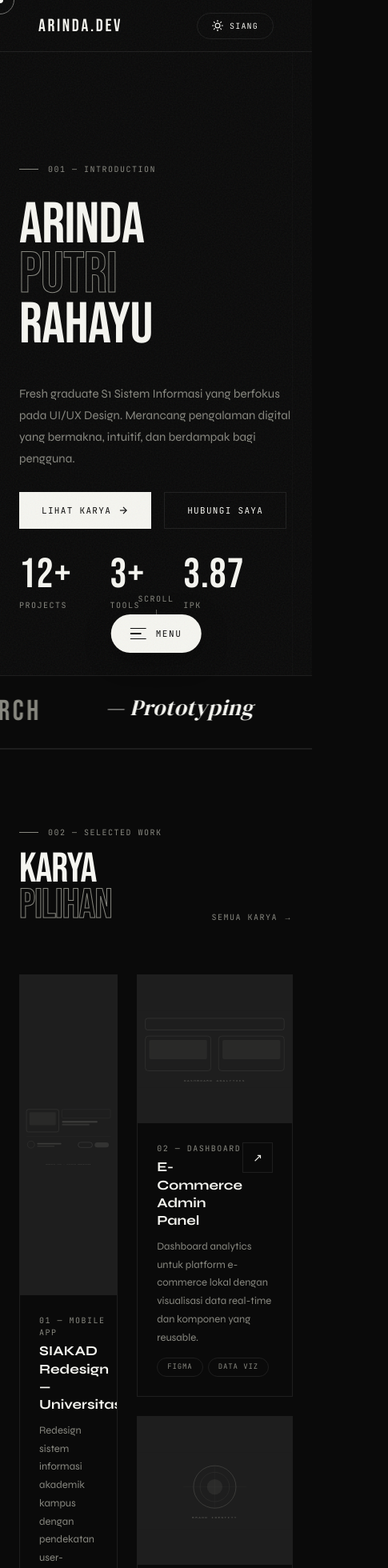
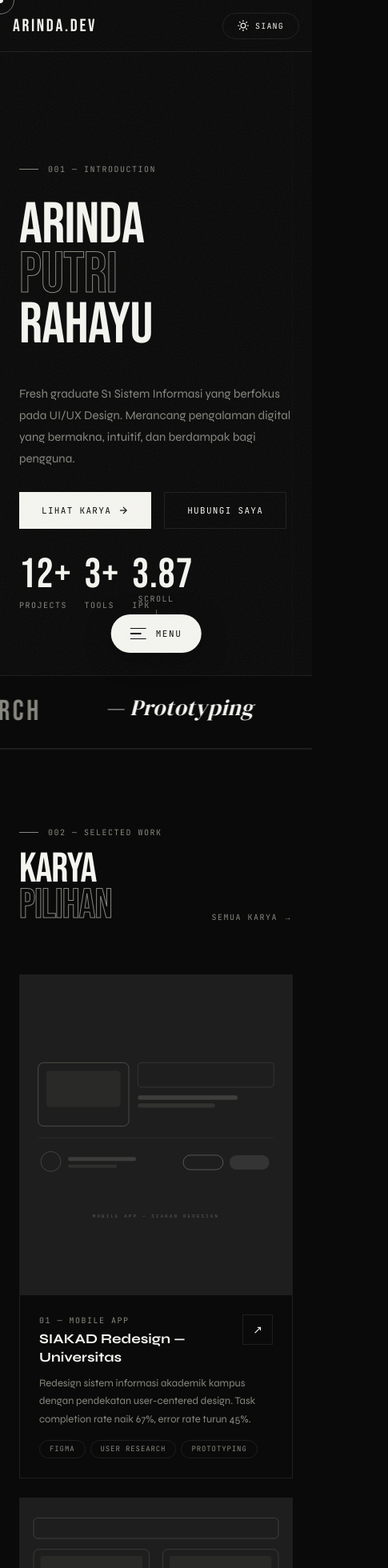
Before and after one commit to keyjack0/web-porto-ai, a Next.js app: page / in a window 390 px wide. Shown: the top 1960 px of the page at 80% size, 485 px wide, since content can reach past the window. Built offline with nearby package versions, Linux system fonts and the light colour scheme.

Commit message:
fix problem in mobile view

```diff
--- a/app/globals.css
+++ b/app/globals.css
@@ -359,3 +359,82 @@
 .nav-link:hover {
   color: var(--fg);
 }
+
+/* ─── Responsive layout utilities ─────────────────────────────────────── */
+.responsive-grid {
+  display: grid;
+  grid-template-columns: 1fr;
+  gap: 80px;
+}
+@media (min-width: 768px) {
+  .responsive-grid {
+    grid-template-columns: repeat(2, minmax(0, 1fr));
+  }
+}
+
+.skills-grid {
+  display: grid;
+  grid-template-columns: 1fr;
+  gap: 80px;
+}
+@media (min-width: 768px) {
+  .skills-grid {
+    grid-template-columns: 1fr 1fr;
+  }
+}
+
+.tools-grid {
+  display: grid;
+  grid-template-columns: 1fr;
+  gap: 12px;
+}
+@media (min-width: 650px) {
+  .tools-grid {
+    grid-template-columns: repeat(2, minmax(0, 1fr));
+  }
+}
+
+.contact-grid {
+  display: grid;
+  grid-template-columns: 1fr;
+  gap: 80px;
+}
+@media (min-width: 768px) {
+  .contact-grid {
+    grid-template-columns: 1fr 1fr;
+  }
+}
+
+.wide-card {
+  display: grid;
+  grid-template-columns: 1fr;
+  gap: 0;
+}
+@media (min-width: 768px) {
+  .wide-card {
+    grid-template-columns: 1fr 1fr;
+  }
+}
+
+.about-image {
+  width: 100%;
+  min-height: 520px;
+}
+@media (max-width: 767px) {
+  .about-image {
+    min-height: 320px;
+  }
+  .about-badge {
+    position: static !important;
+    transform: none !important;
+    margin-top: 24px !important;
+    right: auto !important;
+    bottom: auto !important;
+  }
+  .responsive-grid,
+  .skills-grid,
+  .contact-grid,
+  .wide-card {
+    gap: 40px;
+  }
+}
--- a/components/AboutSection.tsx
+++ b/components/AboutSection.tsx
@@ -87,11 +87,10 @@
       style={{ padding: "96px clamp(24px, 4vw, 48px)" }}
     >
       <div
+        className="responsive-grid about-grid"
         style={{
           maxWidth: "1280px",
           margin: "0 auto",
-          display: "grid",
-          gridTemplateColumns: "1fr 1fr",
           gap: "80px",
           alignItems: "center",
         }}
@@ -106,8 +105,8 @@
           <div style={{ position: "relative" }}>
             <div
               ref={imgRef}
-              className="img-placeholder"
-              style={{ height: "520px", clipPath: "inset(0 100% 0 0)" }}
+              className="img-placeholder about-image"
+              style={{ clipPath: "inset(0 100% 0 0)" }}
             >
               <svg width="100%" height="100%" viewBox="0 0 440 520" xmlns="http://www.w3.org/2000/svg">
                 <rect width="440" height="520" fill="var(--border-color)" />
@@ -125,6 +124,7 @@
 
             {/* Floating badge */}
             <div
+              className="about-badge"
               style={{
                 position: "absolute",
                 bottom: "-20px",
--- a/components/ContactSection.tsx
+++ b/components/ContactSection.tsx
@@ -75,7 +75,7 @@
         </div>
 
         {/* Two columns */}
-        <div style={{ display: "grid", gridTemplateColumns: "1fr 1fr", gap: "80px" }}>
+        <div className="responsive-grid contact-grid" style={{ gap: "80px" }}>
 
           {/* Left: info */}
           <div ref={leftRef} style={{ opacity: 0 }}>
--- a/components/Footer.tsx
+++ b/components/Footer.tsx
@@ -65,25 +65,7 @@
             ARINDA.DEV
           </a>
 
-          {/* Quick nav */}
-          <nav
-            className="foot-item"
-            style={{
-              display: "flex",
-              gap: "28px",
-              opacity: 0,
-            }}
-          >
-            {["WORK", "ABOUT", "SKILLS", "CONTACT"].map((item) => (
-              <a
-                key={item}
-                href={`#${item.toLowerCase()}`}
-                className="nav-link hover-underline"
-              >
-                {item}
-              </a>
-            ))}
-          </nav>
+
 
           {/* Back to top */}
           <button
@@ -114,20 +96,20 @@
   className="foot-item"
   style={{
     display: "flex",
+    flexDirection: "column", // ini kuncinya
     alignItems: "center",
-            justifyContent: "space-between",
-            flexWrap: "wrap",
-            gap: "12px",
-            opacity: 0,
+    justifyContent: "center",
+    textAlign: "center",
+    gap: "8px",
+    opacity: 1, // biar kelihatan
   }}
 >
-          <div className="float-label">
-            © {year} — ARINDA PUTRI RAHAYU
+  <div className="float-label" style={{ fontSize: "12px", letterSpacing: "2px" }}>
+    © {year} — UI/UX DESIGNER
   </div>
-          <div className="float-label" style={{ textAlign: "center" }}>
-            UI/UX DESIGNER — FRESH GRADUATE S1 SISTEM INFORMASI
+  <div className="float-label" style={{ fontSize: "12px", letterSpacing: "2px" }}>
+    PALEMBANG, ID
   </div>
-          <div className="float-label">PALEMBANG, INDONESIA</div>
 </div>
       </div>
     </footer>
--- a/components/HeroSection.tsx
+++ b/components/HeroSection.tsx
@@ -62,7 +62,7 @@
         paddingBottom: "80px",
         paddingLeft: "clamp(24px, 4vw, 48px)",
         paddingRight: "clamp(24px, 4vw, 48px)",
-        paddingTop: "128px",
+        paddingTop: "clamp(96px, 14vw, 128px)",
         position: "relative",
         overflow: "hidden",
       }}
@@ -139,14 +139,16 @@
         {/* Bottom row */}
         <div
           style={{
-            display: "flex",
-            flexDirection: "column",
+            display: "grid",
+            gridTemplateColumns: "1fr",
             gap: "32px",
+            opacity: 0,
           }}
-          className="md:flex-row md:items-end md:justify-between"
+          className="md:grid-cols-2 md:items-end md:gap-16"
+          ref={subRef}
         >
           {/* Description + CTA */}
-          <div ref={subRef} style={{ maxWidth: "440px", opacity: 0 }}>
+          <div style={{ maxWidth: "440px" }}>
             <p
               style={{
                 fontFamily: "var(--font-syne)",
@@ -183,8 +185,8 @@
 
           {/* Stats */}
           <div
-            ref={statsRef}
-            style={{ display: "flex", gap: "48px", opacity: 0 }}
+            style={{ display: "flex", flexWrap: "wrap", gap: "16px" }}
+            className="md:gap-12"
           >
             {[
               { value: "12+", label: "PROJECTS" },
--- a/components/Navbar.tsx
+++ b/components/Navbar.tsx
@@ -46,7 +46,7 @@
         style={{
           maxWidth: "1280px",
           margin: "0 auto",
-          padding: "0 48px",
+          padding: "0 clamp(16px, 4vw, 48px)",
           height: "64px",
           display: "flex",
           alignItems: "center",
--- a/components/SkillsSection.tsx
+++ b/components/SkillsSection.tsx
@@ -110,9 +110,8 @@
 
         {/* Two-column layout */}
         <div
+          className="skills-grid"
           style={{
-            display: "grid",
-            gridTemplateColumns: "1fr 1fr",
             gap: "80px",
           }}
         >
@@ -171,9 +170,8 @@
               TOOLS
             </div>
             <div
+              className="tools-grid"
               style={{
-                display: "grid",
-                gridTemplateColumns: "repeat(3, 1fr)",
                 gap: "12px",
                 marginBottom: "56px",
               }}
@@ -205,6 +203,11 @@
                 </div>
               ))}
             </div>
+
+            {/* Hidden div that was accidentally showing */}
+            {false && (
+              <div></div>
+            )}
 
             {/* Design Process */}
             <div className="float-label" style={{ marginBottom: "24px" }}>
--- a/components/WorkSection.tsx
+++ b/components/WorkSection.tsx
@@ -193,7 +193,7 @@
   }, []);
 
   return (
-    <div ref={ref} className="project-card" style={{ opacity: 0, display: "grid", gridTemplateColumns: "1fr 1fr" }}>
+    <div ref={ref} className="project-card wide-card" style={{ opacity: 0 }}>
       <div className="img-placeholder" style={{ minHeight: "300px" }}>
         <SvgSehatku />
       </div>
@@ -248,7 +248,22 @@
         </div>
 
         {/* Row 1 */}
-        <div style={{ display: "grid", gridTemplateColumns: "6fr 5fr", gap: "24px", marginBottom: "24px" }}>
+        <div
+          className="responsive-grid work-grid"
+          style={{
+            display: "grid",
+            gridTemplateColumns: "1fr",
+            gap: "24px",
+            marginBottom: "24px"
+          }}
+        >
+          <style>{`
+            @media (min-width: 768px) {
+              .work-grid {
+                grid-template-columns: 6fr 5fr !important;
+              }
+            }
+          `}</style>
           <ProjectCard project={projects[0]} imgHeight={400}><SvgSiakad /></ProjectCard>
           <div style={{ display: "flex", flexDirection: "column", gap: "24px" }}>
             <ProjectCard project={projects[1]} imgHeight={185}><SvgDashboard /></ProjectCard>
```
Also changed, not shown: app/layout.tsx (line endings or trailing spaces), app/page.tsx (line endings or trailing spaces). Lines whose indentation alone changed are shown as unchanged.
